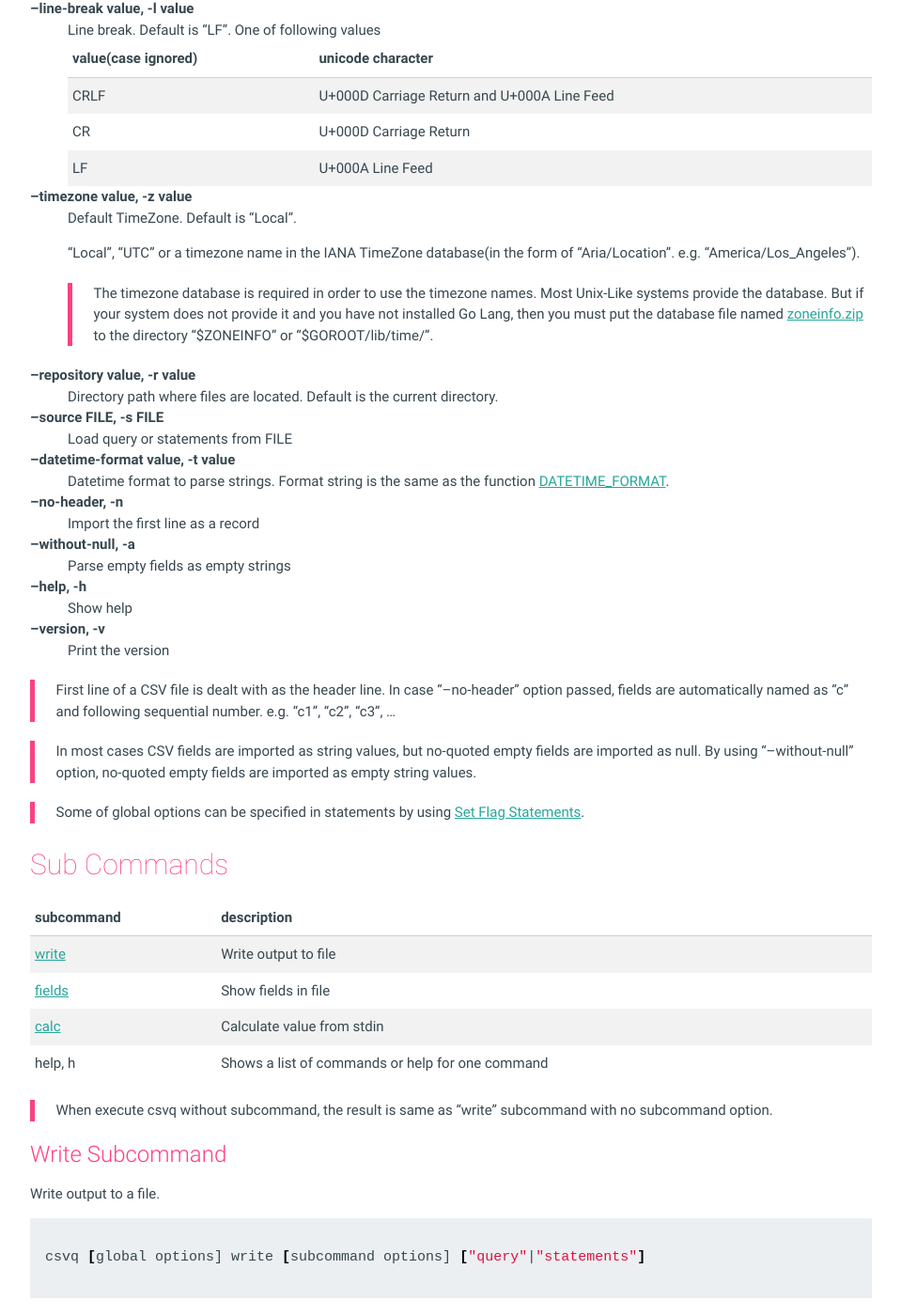
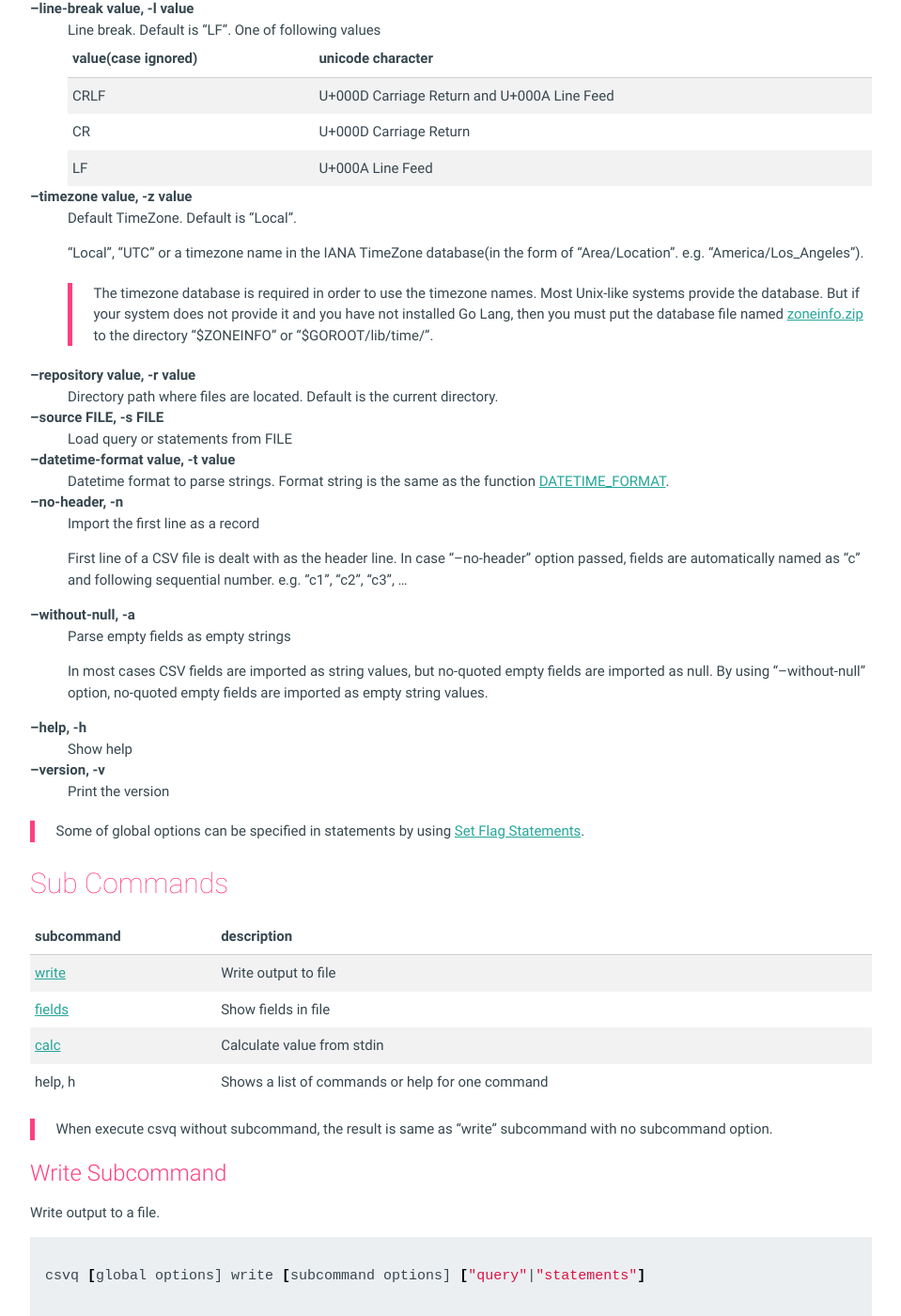
Before and after one commit to mithrandie/csvq, a Jekyll site: the page built from docs/_posts/2006-01-02-command.md, in a window 1280 px wide and 1400 px high, scrolled down 642 px. Shown: the whole window at 94% size, without its empty margins (160-1119 px from the left). Built offline with Jekyll 4.4.1, drawn with Linux system fonts in a browser that asks for light colours; some of the changed text lies outside the part shown.

Commit message:
Update docs.

```diff
--- a/docs/_posts/2006-01-02-command.md
+++ b/docs/_posts/2006-01-02-command.md
@@ -36,10 +36,10 @@ csvq [global options] [subcommand [subcommand options]] ["query"|"statements"]
 --timezone value, -z value
 : Default TimeZone. Default is "Local".
 
-  "Local", "UTC" or a timezone name in the IANA TimeZone database(in the form of "Aria/Location". e.g. "America/Los_Angeles").
+  "Local", "UTC" or a timezone name in the IANA TimeZone database(in the form of "Area/Location". e.g. "America/Los_Angeles").
 
   > The timezone database is required in order to use the timezone names.
-  > Most Unix-Like systems provide the database.
+  > Most Unix-like systems provide the database.
   > But if your system does not provide it and you have not installed Go Lang, then you must put the database file named [zoneinfo.zip](https://golang.org/lib/time/) to the directory "$ZONEINFO" or "$GOROOT/lib/time/".
 
 --repository value, -r value
@@ -55,20 +55,20 @@ csvq [global options] [subcommand [subcommand options]] ["query"|"statements"]
 --no-header, -n
 : Import the first line as a record
 
+  First line of a CSV file is dealt with as the header line. In case "--no-header" option passed,
+  fields are automatically named as "c" and following sequential number. e.g. "c1", "c2", "c3", ...
+
 --without-null, -a
 : Parse empty fields as empty strings
+
+  In most cases CSV fields are imported as string values, but no-quoted empty fields are imported as null.
+  By using "--without-null" option, no-quoted empty fields are imported as empty string values.
 
 --help, -h
 : Show help
 
 --version, -v
 : Print the version
-
-> First line of a CSV file is dealt with as the header line. In case "--no-header" option passed,
-> fields are automatically named as "c" and following sequential number. e.g. "c1", "c2", "c3", ...
-
-> In most cases CSV fields are imported as string values, but no-quoted empty fields are imported as null.
-> By using "--without-null" option, no-quoted empty fields are imported as empty string values.
 
 > Some of global options can be specified in statements by using [Set Flag Statements]({{ '/reference/flag.html' | relative_url }}).
 
```
Also changed, not shown: other parts of docs/_posts/2006-01-02-command.md (+1 -1 lines).
